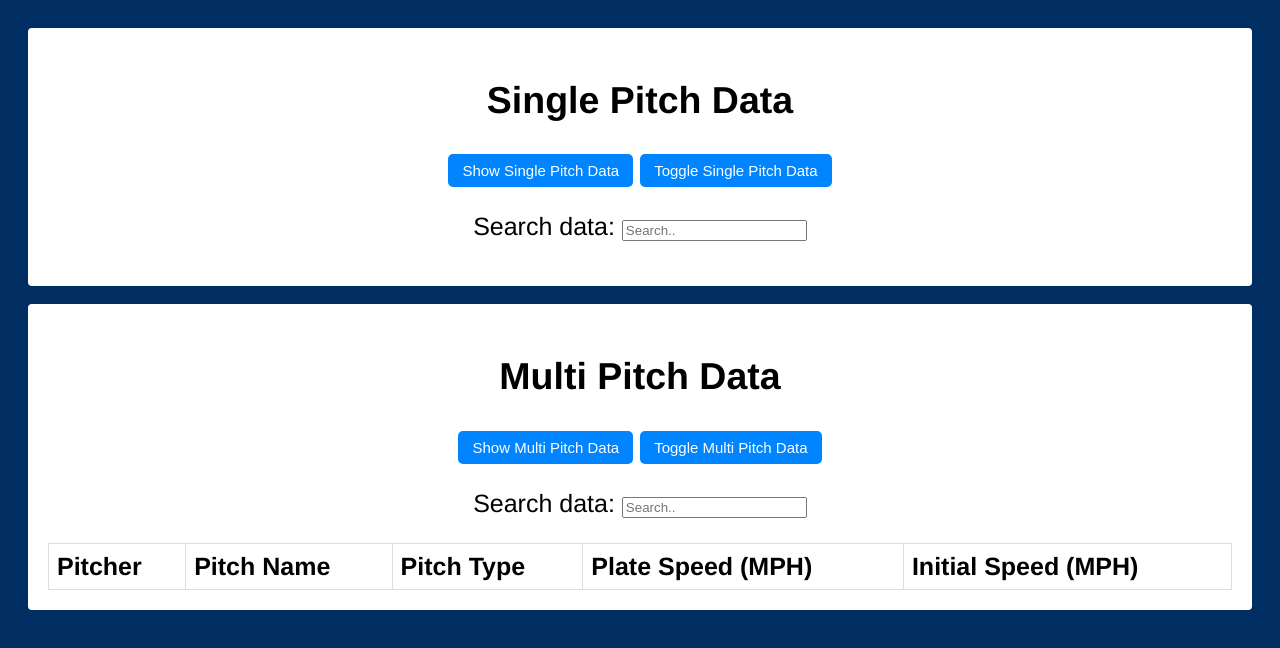
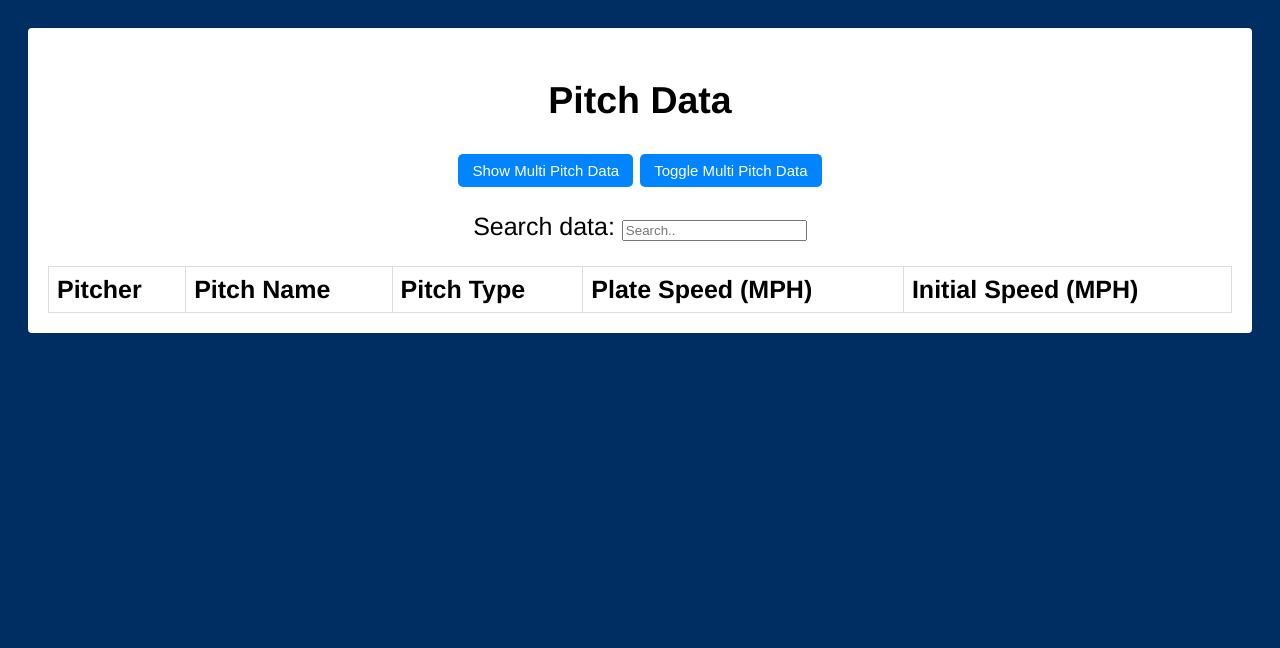
Before and after one commit to gerardbarros/pitch-data, a plain HTML site: page index.html in a window 1280 px wide. Drawn offline with nearby package versions, Linux system fonts and the light colour scheme.

Commit message:
Remove single view data

```diff
--- a/index.html
+++ b/index.html
@@ -6,22 +6,11 @@
     <link rel="stylesheet" href="./css/style.css">
     <!-- JQuery -->
     <script src="https://code.jquery.com/jquery-3.6.0.min.js"></script>
-    <title>Astros Assessment</title>
+    <title>Pitching Data</title>
 </head>
 <body>
-    <div id="banner-message" class="single-pitch">
-        <h2>Single Pitch Data</h2>
-        <button id="single-pitch-data">Show Single Pitch Data</button>
-        <button id="hide-single-pitch-data">Toggle Single Pitch Data</button>
-        <p>Search data: <input id="single-pitch-search" type="text" placeholder="Search.."></p>
-        <ol class="single-pitch-events" id="single-pitch-list">
-        </ol>
-    </div>
-
-
-    <br>
     <div id="banner-message" class="multi-pitch">
-        <h2>Multi Pitch Data</h2>
+        <h2>Pitch Data</h2>
         <button id="multi-pitch-data">Show Multi Pitch Data</button>
         <button id="hide-multi-pitch-data">Toggle Multi Pitch Data</button>
         <p>Search data: <input id="multi-pitch-search" type="text" placeholder="Search.."></p>
```
